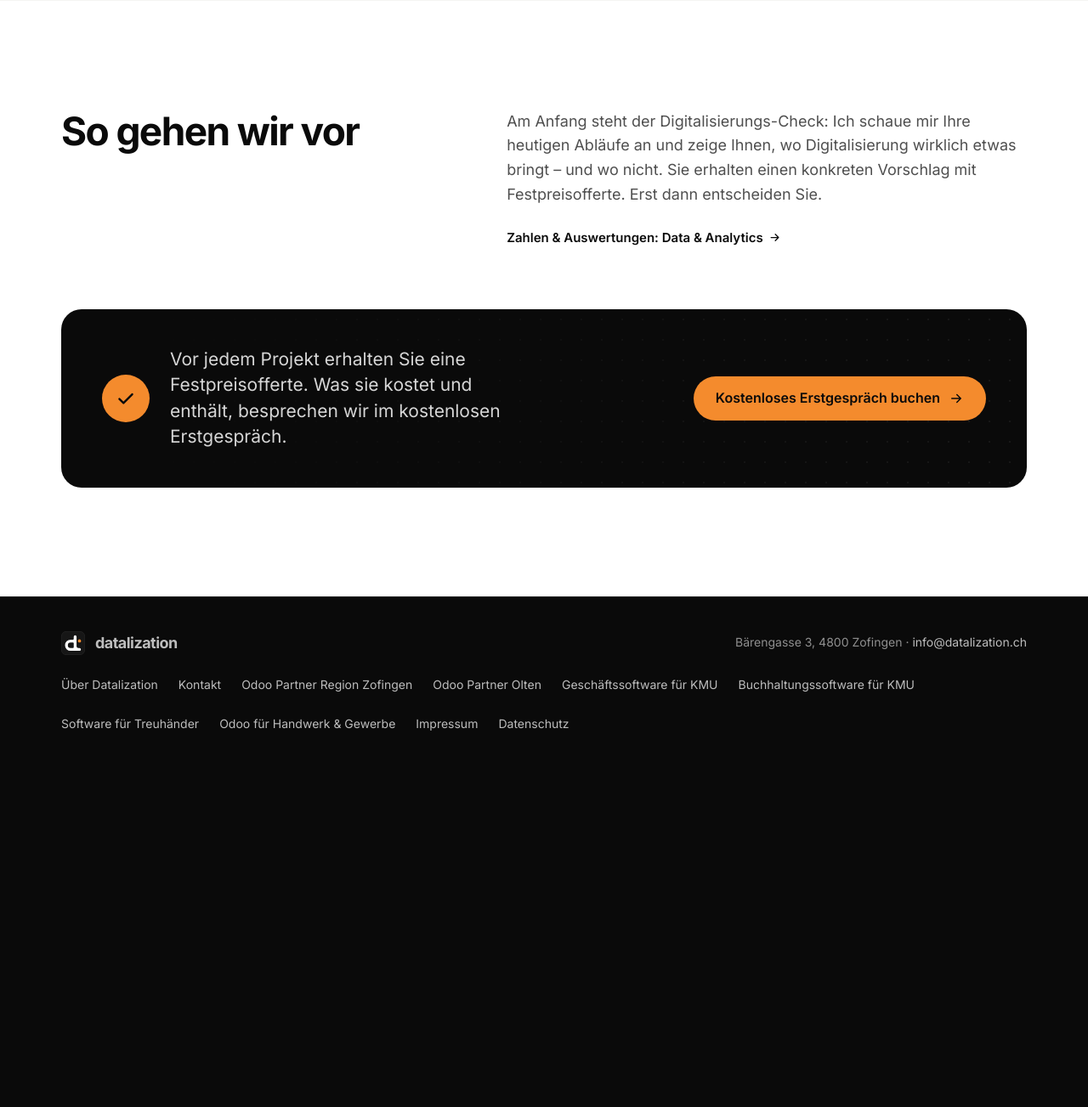
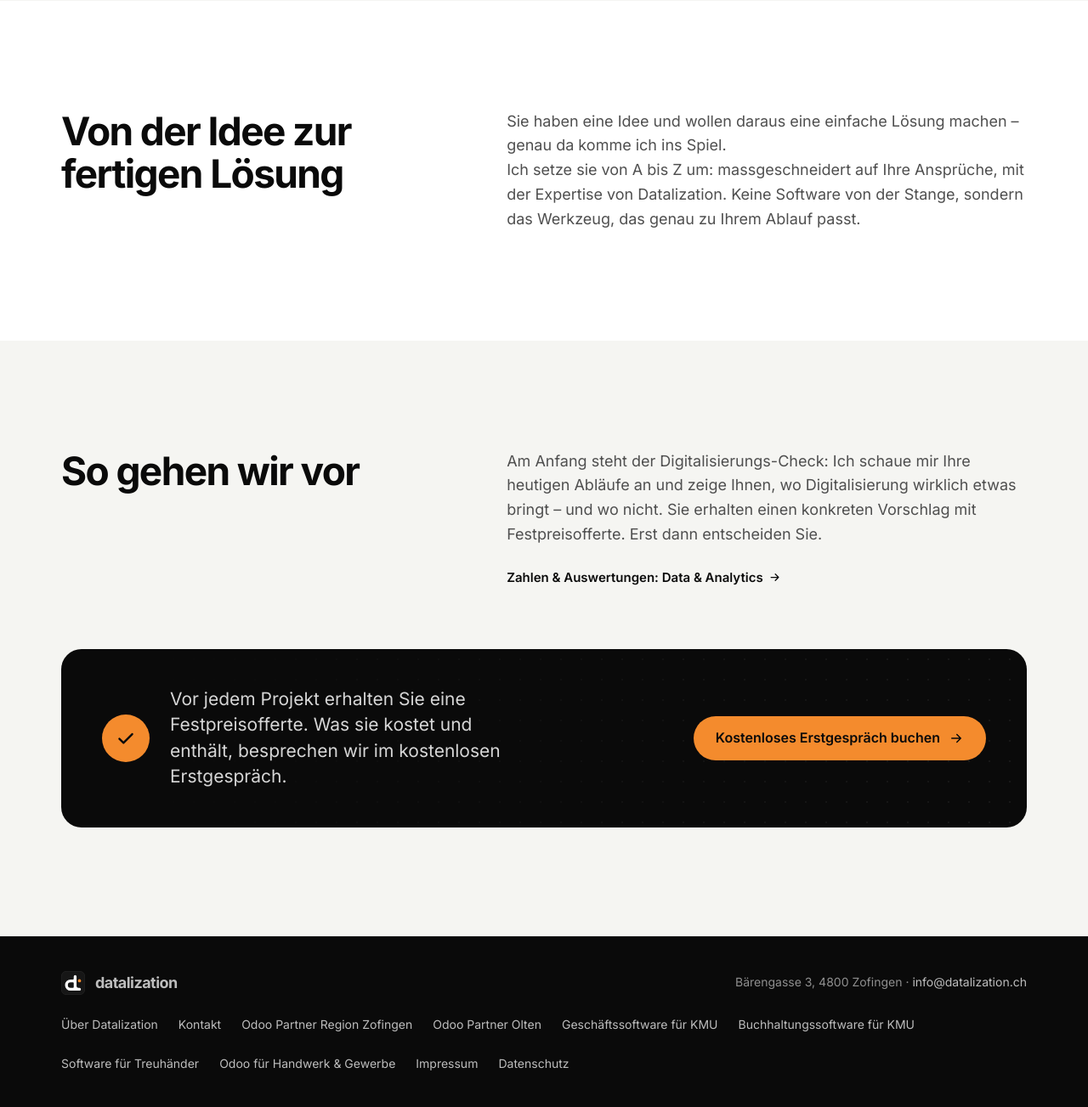
Before and after one commit to datalization1/datalization, a Django app: page /de/digitalisierung/ in a window 1280 px wide. Shown: the part 1506-2809 px from the top of the page at 85% size. Before the commit the page ends 2366 px from the top, so only its background shows below. Run offline with Django 4.2, Linux system fonts and the light colour scheme.

Commit message:
Slogan im Hero + Idee-zu-Lösung-Block auf Digitalisierung (DE/EN)
- Startseiten-Hero: Marken-Slogan „Einfache Lösungen schaffen" als orange Akzentzeile
- Digitalisierung: neuer Abschnitt „Von der Idee zur fertigen Lösung" (A-Z, massgeschneidert, Expertise)
- EN-Übersetzungen ergänzt und kompiliert

Co-Authored-By: Claude Opus 4.8 (1M context) <noreply@anthropic.com>

```diff
--- a/web/static/css/v2.css
+++ b/web/static/css/v2.css
@@ -84,6 +84,7 @@ a:hover { color: #0A0A0A; }
 .hero h1 { font-size: 68px; line-height: 1.04; letter-spacing: -0.04em; animation: rise .9s cubic-bezier(.2, .7, .2, 1) both; }
 .hero h1 em { font-style: normal; color: #8F8F8F; }
 .hero p { color: #BDBDBD; font-size: 19px; max-width: 540px; margin: 28px 0 40px; animation: rise .9s .12s cubic-bezier(.2, .7, .2, 1) both; }
+.hero-slogan { color: #F48B2D; font-family: var(--head); font-weight: 700; font-size: 24px; letter-spacing: -0.02em; margin: 18px 0 0; animation: rise .9s .08s cubic-bezier(.2, .7, .2, 1) both; }
 .hero .btn { animation: rise .9s .24s cubic-bezier(.2, .7, .2, 1) both; }
 
 /* Hero-Grafik */
@@ -586,6 +587,7 @@ a:hover { color: #0A0A0A; }
   .hero .wrap { grid-template-columns: minmax(0, 1fr); padding-top: 72px; padding-bottom: 88px; gap: 48px; }
   .hero--sub .wrap { padding-top: 64px; padding-bottom: 80px; }
   .hero h1 { font-size: 44px; }
+  .hero-slogan { font-size: 20px; }
   .hero--sub h1 { font-size: 38px; }
   .hero p { font-size: 17px; }
   .sec { padding: 88px 0; }
--- a/web/templates/v2/digitalisierung.html
+++ b/web/templates/v2/digitalisierung.html
@@ -41,6 +41,18 @@
 <section class="sec">
   <div class="wrap">
     <div class="split reveal">
+      <h2>{% trans "Von der Idee zur fertigen Lösung" %}</h2>
+      <div>
+        <p>{% blocktrans trimmed %}Sie haben eine Idee und wollen daraus eine einfache Lösung machen – genau da komme ich ins Spiel.{% endblocktrans %}</p>
+        <p>{% blocktrans trimmed %}Ich setze sie von A bis Z um: massgeschneidert auf Ihre Ansprüche, mit der Expertise von Datalization. Keine Software von der Stange, sondern das Werkzeug, das genau zu Ihrem Ablauf passt.{% endblocktrans %}</p>
+      </div>
+    </div>
+  </div>
+</section>
+
+<section class="sec sec-alt">
+  <div class="wrap">
+    <div class="split reveal">
       <h2>{% trans "So gehen wir vor" %}</h2>
       <div>
         <p>{% blocktrans trimmed %}Am Anfang steht der Digitalisierungs-Check: Ich schaue mir Ihre heutigen Abläufe an und zeige Ihnen, wo Digitalisierung wirklich etwas bringt – und wo nicht. Sie erhalten einen konkreten Vorschlag mit Festpreisofferte. Erst dann entscheiden Sie.{% endblocktrans %}</p>
--- a/web/templates/v2/home.html
+++ b/web/templates/v2/home.html
@@ -14,6 +14,7 @@
     <div>
       <span class="partner-chip"><span class="pc-ico" aria-hidden="true"><svg viewBox="0 0 24 24" fill="none" stroke="currentColor" stroke-width="2.4" stroke-linecap="round" stroke-linejoin="round"><path d="M5 12.5l4.5 4.5L19 7.5"></path></svg></span>{% if LANGUAGE_CODE == 'de' %}Odoo Learning-Partner{% else %}Odoo Learning Partner{% endif %}</span>
       <h1>{% blocktrans trimmed %}Ihr Betrieb in einem System – <em>statt in fünf Programmen.</em>{% endblocktrans %}</h1>
+      <p class="hero-slogan">{% trans "Einfache Lösungen schaffen" %}</p>
       <p>{% blocktrans trimmed %}Datalization macht kleine Betriebe digital effizient: Geschäftssoftware, Automatisierung und saubere Daten, alles aus einer Hand. Für Betriebe ohne eigene IT-Abteilung – in der Region Zofingen und darüber hinaus.{% endblocktrans %}</p>
       <a class="btn" href="{% url 'v2:booking' %}" data-loader>{% trans "Kostenloses Erstgespräch buchen" %} <svg viewBox="0 0 24 24" fill="none" stroke="currentColor" stroke-width="2" stroke-linecap="round" stroke-linejoin="round" aria-hidden="true"><path d="M5 12h14M13 6l6 6-6 6"></path></svg></a>
     </div>
```
Also changed, not shown: locale/de/LC_MESSAGES/django.po, locale/en/LC_MESSAGES/django.po, 1 other file.
